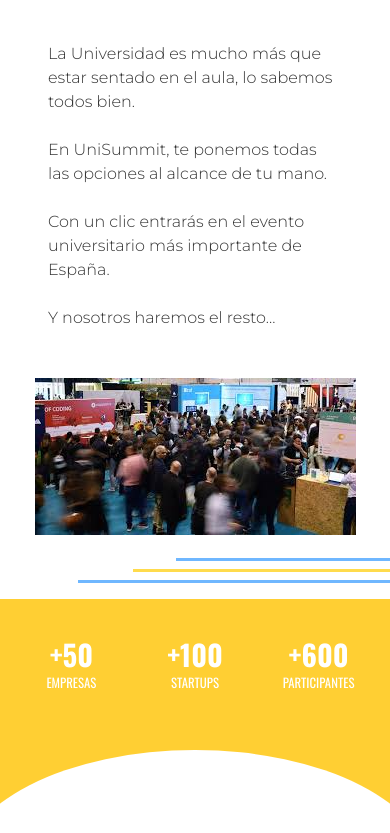
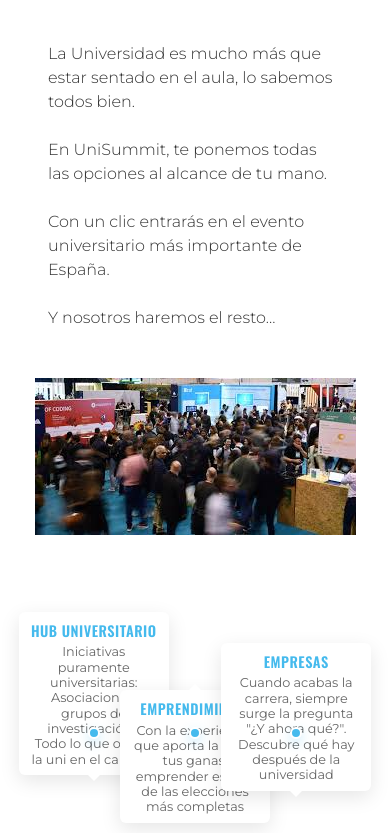
Before and after one commit to openuc3massociation/univ_summit, a React (Vite) app: page / in a window 390 px wide. Shown: the part 1164-1997 px from the top of the page. Built offline with nearby package versions, Linux system fonts and the light colour scheme.

Commit message:
Added Roadmap, changed logo size, modified stat responsive

```diff
--- a/src/components/About.tsx
+++ b/src/components/About.tsx
@@ -5,11 +5,13 @@ import "../styles/components/About.css"
 
 const About: FC = () => (
   <section className="about">
+
     <div className="about-lines">
         <div className="line line-1"></div>
         <div className="line line-2"></div>
         <div className="line line-3"></div>
     </div>
+
     <div className="about-content">
       <div className="about-text">
         <h2>Más allá de tus clases</h2>
@@ -25,11 +27,51 @@ const About: FC = () => (
         <img src={evento} alt="evento" />
       </div>
     </div>
+
     <div className="about-lines-bottom">
       <div className="line line-3"></div>
       <div className="line line-2"></div>
       <div className="line line-1"></div>
     </div>
+
+    <div className="about-roadmap">
+      <div className="roadmap-container">
+        <div className="roadmap-timeline">
+          <div className="timeline-arrow">
+            <div className="arrow-line"></div>
+            <div className="arrow-head"></div>
+          </div>
+
+          <div className="roadmap-point">
+            <div className="point-content content-up">
+              <h3>HUB UNIVERSITARIO</h3>
+              <p>Iniciativas puramente universitarias: Asociaciones, grupos de investigación... Todo lo que ofrece la uni en el campus</p>
+            </div>
+            <div className="point-line line-up"></div>
+            <div className="point-circle"></div>
+          </div>
+
+          <div className="roadmap-point">
+            <div className="point-circle"></div>
+            <div className="point-line line-down"></div>
+            <div className="point-content content-down">
+              <h3>EMPRENDIMIENTO</h3>
+              <p>Con la experiencia que aporta la uni, y tus ganas, emprender es una de las elecciones más completas</p>
+            </div>
+          </div>
+
+          <div className="roadmap-point">
+            <div className="point-content content-up">
+              <h3>EMPRESAS</h3>
+              <p>Cuando acabas la carrera, siempre surge la pregunta "¿Y ahora qué?". Descubre qué hay después de la universidad</p>
+            </div>
+            <div className="point-line line-up"></div>
+            <div className="point-circle"></div>
+          </div>
+        </div>
+      </div>
+    </div>
+
   </section>
 );
 
--- a/src/components/BlogListPreview.tsx
+++ b/src/components/BlogListPreview.tsx
@@ -7,7 +7,7 @@ const BlogListPreview = () => {
   return (
     <section className="bg-white py-10">
       <div className="max-w-6xl mx-auto px-4">
-        <h2 className="blog-list-h2">Últimos artículos</h2>
+        <h2 className="blog-list-h2">ÚLTIMOS ARTÍCULOS</h2>
 
         <div
           className={`blog-list ${latest.length === 1 ? "single" : ""}`}
--- a/src/components/Founders.tsx
+++ b/src/components/Founders.tsx
@@ -5,6 +5,7 @@ import fundador from "../assets/fundador.jpeg";
 import Ausina from "../assets/founders/Ausina.jpg";
 import Alberto from "../assets/founders/Alberto.jpg";
 import Sergio from "../assets/founders/Sergio.jpg";
+import Ioana from "../assets/founders/Ioana.jpg";
 
 const TRANSITION_DURATION = 800;
 const VISIBLE_CARDS = 5;
@@ -17,13 +18,13 @@ const Founders: FC = () => {
     //const transitionTimeoutRef = useRef<number | null>(null);
 
     const founders = useMemo(() => [
-        { id: 1, name: "Alejandro", position: "CEO", image: Ausina },
-        { id: 2, name: "Ioana", position: "CTO", image: fundador },
-        { id: 3, name: "Mario", position: "CMO", image: fundador },
-        { id: 4, name: "Sergio", position: "CFO", image: Sergio },
-        { id: 5, name: "Enrique", position: "COO", image: fundador },
-        { id: 6, name: "Rubén", position: "CIO", image: fundador },
-        { id: 7, name: "Alberto", position: "CTO", image: Alberto },
+        { id: 1, name: "Alejandro Ausina", image: Ausina },
+        { id: 2, name: "Ioana Nedelcu", image: Ioana },
+        { id: 3, name: "Mario Castro", image: fundador },
+        { id: 4, name: "Sergio Palacio", image: Sergio },
+        { id: 5, name: "Enrique Casado", image: fundador },
+        { id: 6, name: "Rubén Estebala", image: fundador },
+        { id: 7, name: "Alberto Minaya", position: "CTO", image: Alberto },
     ], []);
 
     const handleTransition = useCallback((direction: 'left' | 'right', indexChange: number) => {
--- a/src/styles/components/About.css
+++ b/src/styles/components/About.css
@@ -93,3 +93,299 @@
   }
 
 }
+
+.about-roadmap {
+  padding: 3rem 1rem;
+  margin-top: 2rem;
+  border-radius: 15px;
+}
+
+.roadmap-container {
+  position: relative;
+  max-width: 1000px;
+  margin: 0 auto;
+}
+
+.roadmap-timeline {
+  position: relative;
+  height: 400px;
+  display: flex;
+  align-items: center;
+  justify-content: space-between;
+  padding: 0 2%;
+}
+
+.timeline-arrow {
+  position: absolute;
+  top: 50%;
+  left: 5%;
+  right: 5%;
+  height: 6px;
+  background: #FFCF33 !important;
+  transform: translateY(-50%);
+  z-index: 5;
+  box-shadow: 0 2px 8px rgba(0, 0, 0, 0.15);
+  border-radius: 3px;
+}
+
+.arrow-line {
+  width: 100%;
+  height: 100%;
+  background: #FFCF33 !important;
+}
+
+.roadmap-point:nth-child(2) .point-content {
+  position: absolute;
+  top: 20px;
+  z-index: 7;
+  top: -10%;
+  height: fit-content;
+}
+
+.roadmap-point:nth-child(2) .point-line {
+  position: absolute;
+  top: 50%;
+  height: calc(50% - 60px);
+  transform: translateY(-100%);
+}
+
+.roadmap-point:nth-child(2) .point-circle {
+  position: absolute;
+  top: 50%;
+  transform: translateY(-50%);
+}
+
+.roadmap-point:nth-child(3) .point-content {
+  position: absolute;
+  bottom: 20px;
+}
+
+.roadmap-point:nth-child(3) .point-line {
+  position: absolute;
+  top: 50%;
+  height: calc(50% - 60px);
+  transform: translateY(3px);
+}
+
+.roadmap-point:nth-child(3) .point-circle {
+  position: absolute;
+  top: 50%;
+  transform: translateY(-50%);
+}
+
+.roadmap-point:nth-child(4) .point-content {
+  position: absolute;
+  top: 20px;
+  z-index: 7;
+}
+
+.roadmap-point:nth-child(4) .point-line {
+  position: absolute;
+  top: 50%;
+  height: calc(50% - 60px);
+  transform: translateY(-100%);
+}
+
+.roadmap-point:nth-child(4) .point-circle {
+  position: absolute;
+  top: 50%;
+  transform: translateY(-50%);
+}
+
+.roadmap-point {
+  position: relative;
+  z-index: 6;
+  display: flex;
+  flex-direction: column;
+  align-items: center;
+  height: 100%;
+  width: 280px;
+  justify-content: center;
+}
+
+.arrow-head {
+  position: absolute;
+  right: -15px;
+  top: 50%;
+  transform: translateY(-50%);
+  width: 0;
+  height: 0;
+  border-left: 25px solid #FFCF33;
+  border-top: 15px solid transparent;
+  border-bottom: 15px solid transparent;
+  filter: drop-shadow(0 2px 4px rgba(0, 0, 0, 0.2));
+}
+
+.point-circle {
+  width: 20px;
+  height: 20px;
+  background: #45BAED;
+  border: 3px solid #ffffff;
+  border-radius: 50%;
+  box-shadow: 0 4px 12px rgba(69, 186, 237, 0.3);
+  z-index: 8;
+  flex-shrink: 0;
+}
+
+.point-line {
+  width: 3px;
+  position: relative;
+  flex-shrink: 0;
+}
+
+.line-up {
+  background:#45BAED;
+}
+
+.line-down {
+  background:#45BAED;
+}
+
+.point-content {
+  background: #ffffff;
+  padding: 1.2rem 1.5rem;
+  border-radius: 12px;
+  box-shadow: 0 6px 20px rgba(0, 0, 0, 0.1);
+  text-align: center;
+  min-width: 220px;
+  max-width: 260px;
+  position: relative;
+}
+
+.content-up {
+  margin-bottom: 0;
+}
+
+.content-down {
+  margin-top: 0;
+}
+
+.point-content h3 {
+  font-family: 'Oswald', sans-serif;
+  font-size: 1.2rem;
+  font-weight: 600;
+  color: #45BAED;
+  margin-bottom: 0.5rem;
+  letter-spacing: 1px;
+}
+
+.point-content p {
+  font-family: 'Montserrat', sans-serif;
+  font-size: 0.85rem;
+  color: #666;
+  line-height: 1.4;
+}
+
+.content-up::after {
+  content: '';
+  position: absolute;
+  bottom: -8px;
+  left: 50%;
+  transform: translateX(-50%);
+  width: 0;
+  height: 0;
+  border-left: 8px solid transparent;
+  border-right: 8px solid transparent;
+  border-top: 8px solid #ffffff;
+}
+
+.content-down::before {
+  content: '';
+  position: absolute;
+  top: -8px;
+  left: 50%;
+  transform: translateX(-50%);
+  width: 0;
+  height: 0;
+  border-left: 8px solid transparent;
+  border-right: 8px solid transparent;
+  border-bottom: 8px solid #ffffff;
+}
+
+/* Responsive para roadmap */
+@media (max-width: 768px) {
+  .about-roadmap {
+    padding: 1.5rem 0.5rem;
+  }
+
+  .roadmap-timeline {
+    height: 220px;
+    padding: 0 1%;
+  }
+
+  .timeline-arrow {
+    left: 3%;
+    right: 3%;
+    height: 4px;
+  }
+
+  .roadmap-point {
+    width: 120px !important;
+    height: 100% !important;
+  }
+
+  .roadmap-point:nth-child(2) .point-content {
+    top: -5% !important;
+  }
+
+  .roadmap-point:nth-child(2) .point-line {
+    height: calc(40% - 20px) !important;
+  }
+
+  .roadmap-point:nth-child(3) .point-line {
+    height: calc(40% - 20px) !important;
+  }
+
+  .roadmap-point:nth-child(4) .point-line {
+    height: calc(40% - 20px) !important;
+  }
+
+  .point-circle {
+    width: 12px !important;
+    height: 12px !important;
+    border: 2px solid #ffffff !important;
+  }
+
+  .point-line {
+    width: 2px !important;
+  }
+
+  .point-content {
+    min-width: 150px !important;
+    max-width: 140px !important;
+    padding: 0.5rem 0.7rem !important;
+    border-radius: 6px !important;
+  }
+
+  .point-content h3 {
+    font-size: 0.9rem !important;
+    margin-bottom: 0.2rem !important;
+    letter-spacing: 0.5px !important;
+  }
+
+  .point-content p {
+    font-size: 0.8rem !important;
+    line-height: 1.2 !important;
+  }
+
+  .content-up::after {
+    border-left: 6px solid transparent;
+    border-right: 6px solid transparent;
+    border-top: 6px solid #ffffff;
+    bottom: -6px;
+  }
+
+  .content-down::before {
+    border-left: 6px solid transparent;
+    border-right: 6px solid transparent;
+    border-bottom: 6px solid #ffffff;
+    top: -6px;
+  }
+
+  .arrow-head {
+    right: -10px;
+    border-left: 15px solid #FFCF33;
+    border-top: 8px solid transparent;
+    border-bottom: 8px solid transparent;
+  }
+}
--- a/src/styles/components/BlogCard.css
+++ b/src/styles/components/BlogCard.css
@@ -17,6 +17,7 @@
 
 .blog-list-h2 {
   color: #45BAED;
+  font-family: 'Oswald', sans-serif;
   font-size: 2.5rem;
   letter-spacing: 4px;
   margin-bottom: 3rem;
--- a/src/styles/components/Hero.css
+++ b/src/styles/components/Hero.css
@@ -7,6 +7,10 @@
   justify-content: center;
   flex-direction: column;
   min-height: 100dvh;
+}
+
+.content h1 {
+  text-shadow: 0 0 12px rgba(0, 0, 0, 0.5);
 }
 
 
@@ -83,7 +87,7 @@
 }
 
 .content {
-  position: static; /* ya no necesita posicionamiento */
+  position: static;
   transform: none;
   width: 100%;
   max-width: 800px;
```
Also changed, not shown: src/styles/components/Header.css (+13 -14 lines), src/styles/components/Stats.css (+19 -10 lines), src/assets/founders/Ioana.jpg (added).
